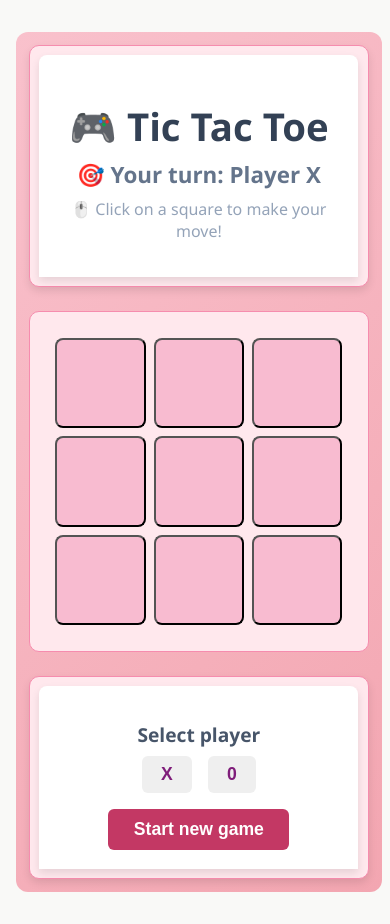
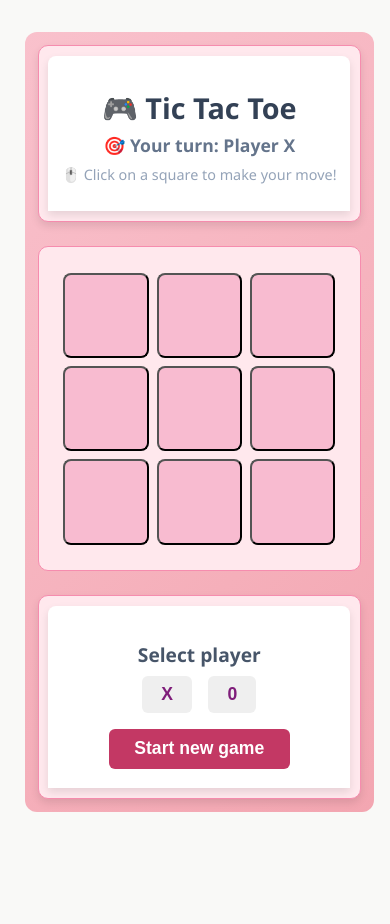
Before and after one commit to carolinmimmie/tic-tac-toe, a React (Vite) app: page / in a window 390 px wide. After the commit the page ends 844 px from the top, so only its background shows below. Built offline with nearby package versions, Linux system fonts and the light colour scheme.

Commit message:
repsonsiv kompoennts

```diff
--- a/src/styles/_header.scss
+++ b/src/styles/_header.scss
@@ -24,4 +24,20 @@ header {
       margin-top: 0.5rem;
       color: #94a3b8;
     }
+
+    @media (max-width: 480px) {
+      padding: 0.8rem 0.6rem;
+
+      h1 {
+        font-size: 1.8rem;
+      }
+
+      h2 {
+        font-size: 1.1rem;
+      }
+
+      p {
+        font-size: 0.9rem;
+      }
+    }
   }
```
